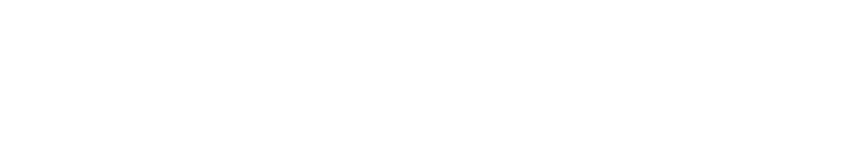
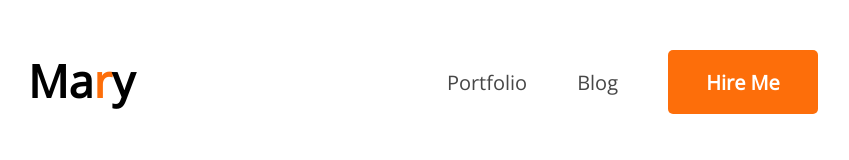
Before and after one commit to minhajul-abedin/portfolio-developer, a plain HTML site: page index.html in a window 1280 px wide. Shown: the whole page, without its empty margins (192-1041 px from the left). Drawn offline with nearby package versions, Linux system fonts and the light colour scheme.

Commit message:
coplete nav bar

```diff
--- a/index.html
+++ b/index.html
@@ -6,8 +6,25 @@
     <meta name="viewport" content="width=device-width, initial-scale=1.0">
     <title>Developer portfolio</title>
     <link rel="stylesheet" href="styles/style.css">
+    <link rel="preconnect" href="https://fonts.googleapis.com"><link rel="preconnect" href="https://fonts.gstatic.com" crossorigin><link href="https://fonts.googleapis.com/css2?family=Open+Sans&family=Roboto&display=swap" rel="stylesheet">
 </head>
 <body>
+    <header>
+        <nav class="navigation">
+            <h2>Ma<span class="primary-color">r</span>y</h2>
+            <ul>
+                <li>
+                    <a href="#">Portfolio</a>
+                </li>
+                <li>
+                    <a href="#">Blog</a>
 
+                </li>
+                <li>
+                    <button class="btn-primary">Hire Me</button>
+                </li>
+            </ul>
+        </nav>
+    </header>
 </body>
 </html>
--- a/styles/style.css
+++ b/styles/style.css
@@ -0,0 +1,44 @@
+* {
+  margin: 0;
+  font-family: "Open Sans", sans-serif;
+}
+.navigation {
+  display: flex;
+  margin: 50px 220px;
+  justify-content: space-between;
+}
+nav ul {
+  display: flex;
+  align-items: center;
+}
+nav ul li {
+  margin-right: 50px;
+  list-style: none;
+}
+nav ul li a {
+  color: #474747;
+  font-weight: 400;
+  font-size: 20px;
+}
+.primary-color {
+  color: #fd6e0a;
+}
+nav h2 {
+  font-weight: 800;
+  font-size: 45px;
+  line-height: 61px;
+}
+a {
+  text-decoration: none;
+}
+.btn-primary {
+  background: #fd6e0a;
+  border-radius: 5px;
+  width: 150px;
+  height: 64px;
+  border: none;
+  font-weight: 700;
+  font-size: 20px;
+  color: white;
+  padding: 18px 35px;
+}
```
